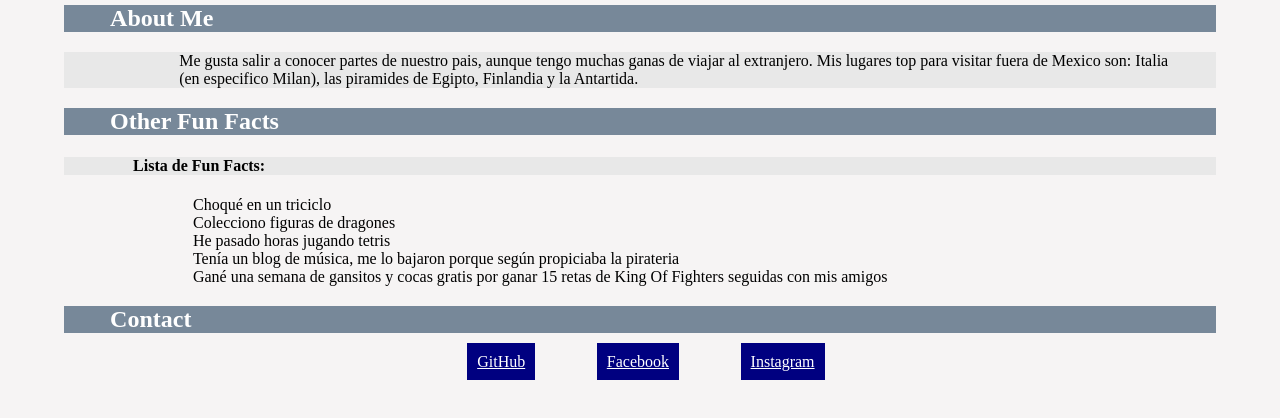
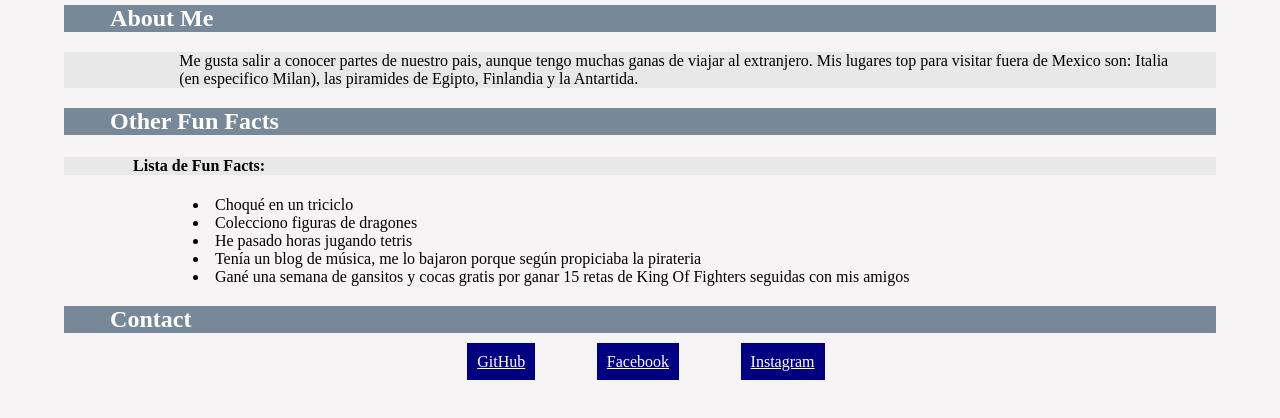
Before and after one commit to vidaldiaz/html-css-practice-day2, a plain HTML site: page index.html in a window 1280 px wide. Shown: the part 322-740 px from the top of the page. Drawn offline with Linux system fonts and the light colour scheme.

Commit message:
Cambio en bullets de la lista de fun facts

```diff
--- a/style.css
+++ b/style.css
@@ -41,7 +41,7 @@ section p {
 li{
     position: relative;
     padding-left: 8%;
-    list-style: none;
+    list-style-position: inside;
 }
 
 section a {
```
